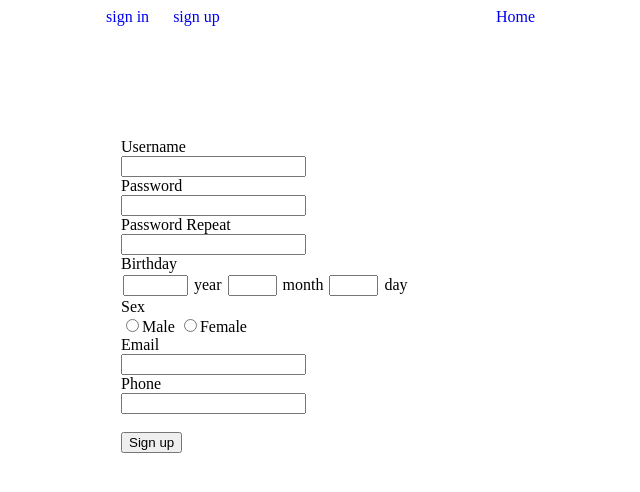
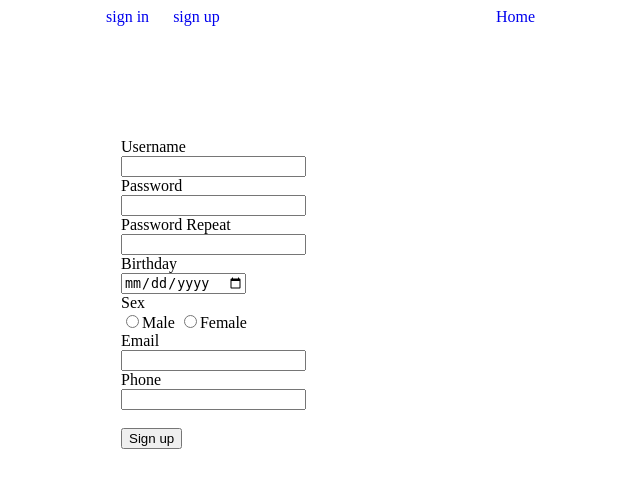
Before and after one commit to kinstaky/DSMARKET, a PHP site: page /usr/sign_up.php in a window 1280 px wide. Shown: the top 492 px of the page, without its empty margins (119-759 px from the left). Run offline with PHP 8.4, Linux system fonts and the light colour scheme.

Commit message:
atler the input type of birthday and adjust the file constructor

```diff
--- a/div/search_menu.php
+++ b/div/search_menu.php
@@ -13,7 +13,7 @@
 				<input type='text' name='keyword' style='width:400px' value='$keyword'>
 				<input type='submit' value='search' style='font-size:20px'>
 			</form><br>
-			<a href='../goods/show_XML.php?keyword=$keyword' target='_blank' style='position:relative;top:-40px;width:500px;float:left;margin:auto;text-align:center'>Show XML</a>
+			<a href='../files/show_xml.php?keyword=$keyword' target='_blank' style='position:relative;top:-40px;width:500px;float:left;margin:auto;text-align:center'>Show XML</a>
 			</div>
 		</div>
 	EOF;
--- a/goods/show_XML.php
+++ b/files/show_xml.php
@@ -102,7 +102,7 @@
 // <!ELEMENT Content(#PCDATA)> ]>
 // EOF;
 	$doc_root = $_SERVER["DOCUMENT_ROOT"];
-	$file = fopen("$doc_root/goods/show.xml","w");
+	$file = fopen("show.xml","w");
 	//echo $xml;
 	fwrite($file, $xml);
 	fclose($file);
--- a/usr/sign_up.php
+++ b/usr/sign_up.php
@@ -29,30 +29,13 @@
 		Password Repeat<br/>
 		<input type="password" name="rpwd" required='required'><br/>
 		Birthday<br>
-		<input type="text" name="birthday_y" style="margin:2px" size="5" <?php
-																	if (isset($_SESSION["cus_year"])) {
-																		$year = $_SESSION["cus_year"];
-																		echo "value='$year'";
-																		unset($_SESSION["cus_year"]);
+		<input type="date" name='birthday' required="required" <?php
+																	if (isset($_SESSION["cus_birthday"])) {
+																		$birthday=$_SESSION["cus_birthday"];
+																		echo "value='$birthday'";
+																		unset($_SESSION["cus_birthday"]);
 																	}
-																?> required='required'>
-		year
-		<input type="text" name="birthday_m" style="margin:2px" size="3"<?php
-																	if (isset($_SESSION["cus_month"])) {
-																		$month = $_SESSION["cus_month"];
-																		echo "value='$month'";
-																		unset($_SESSION["cus_month"]);
-																	}
-																?> required='required'>
-		month
-		<input type="text" name="birthday_d" style="margin:2px" size="3" <?php
-																	if (isset($_SESSION["cus_day"])) {
-																		$day = $_SESSION["cus_day"];
-																		echo "value='$day'";
-																		unset($_SESSION["cus_day"]);
-																	}
-																?> required='required'>
-		day<br>
+																?>><br>
 		Sex<br>
 		<input type="radio" name="sex" value="MALE" <?php
 														if (isset($_SESSION["cus_sex"]) && $_SESSION["cus_sex"]=="MALE")
@@ -65,7 +48,7 @@
 															unset($_SESSION["cus_sex"]);
 													?> >Female<br>
 		Email<br>
-		<input type="text" name="Email" <?php
+		<input type="email" name="Email" <?php
 											if (isset($_SESSION["cus_email"])) {
 												$mail = $_SESSION["cus_email"];
 												echo "value='$mail'";
```
Also changed, not shown: usr/add_customer.php (+4 -24 lines), usr/edit_customer.php (+2 -20 lines), usr/edit_info.php (+3 -14 lines), files/show.xml (renamed from goods/show.xml).
